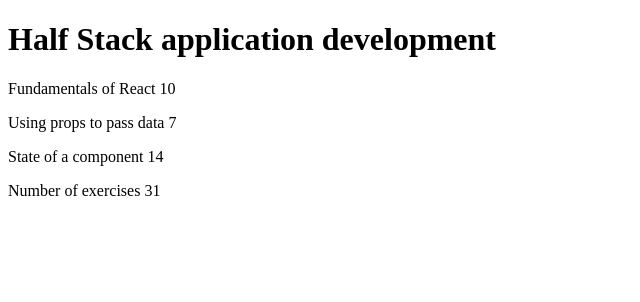
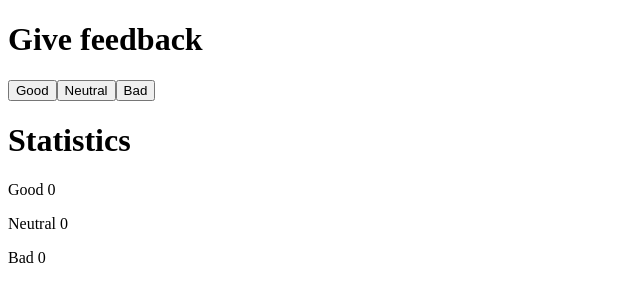
Before and after one commit to FremyCode/FullStackOpen2022, a React (Create React App) app: page / in a window 1280 px wide. Shown: the top 302 px of the page, without its empty margins (0-640 px from the left). Built offline with nearby package versions, Linux system fonts and the light colour scheme.

Commit message:
Fullstack osa 1
Unicafe step 1

```diff
--- a/src/App.js
+++ b/src/App.js
@@ -1,68 +1,28 @@
-import React from "react"
+import { useState } from 'react'
 
 const App = () => {
-  const course = {
-    name: "Half Stack application development",
-    parts: [
-      {
-        name: "Fundamentals of React",
-        exercises: 10,
-      },
-      {
-        name: "Using props to pass data",
-        exercises: 7,
-      },
-      {
-        name: "State of a component",
-        exercises: 14,
-      },
-    ],
-  }
+  // tallenna napit omaan tilaansa
+  const [good, setGood] = useState(0)
+  const [neutral, setNeutral] = useState(0)
+  const [bad, setBad] = useState(0)
 
-  const Header = (props) => {
-    return (
-      <div>
-        <h1>{props.course}</h1>
-      </div>
-    )
-  }
-
-  const Part = (props) => {
-    return (
-      <p>
-        {props.parts.name} {props.parts.exercises}
-      </p>
-    )
-  }
-
-  const Content = () => {
-    return (
-      <div>
-        <Part parts={course.parts[0]} exercises={course.parts[0].exercises} />
-        <Part parts={course.parts[1]} exercises={course.parts[1].exercises} />
-        <Part parts={course.parts[2]} exercises={course.parts[2].exercises} />
-      </div>
-    )
-  }
-
-  const Total = () => {
-    return (
-      <div>
-        <p>
-          Number of exercises{" "}
-          {course.parts[0].exercises +
-            course.parts[1].exercises +
-            course.parts[2].exercises}
-        </p>
-      </div>
-    )
-  }
 
   return (
     <div>
-      <Header course={course.name} />
-      <Content parts={course.parts} />
-      <Total parts={course.parts} />
+      <h1>Give feedback</h1>
+      <div>
+        <button onClick={() => setGood(good + 1)}>Good</button>
+        <button onClick={() => setNeutral(neutral + 1)}>Neutral</button>
+        <button onClick={() => setBad(bad + 1)}>Bad</button>
+      </div>
+      <div>
+        <div>
+          <h1>Statistics</h1>
+          <p>Good {good}</p>
+          <p>Neutral {neutral}</p>
+          <p>Bad {bad}</p>
+        </div>
+      </div>
     </div>
   )
 }
--- a/src/index.js
+++ b/src/index.js
@@ -1,6 +1,5 @@
-import React from 'react'
 import ReactDOM from 'react-dom/client'
-
 import App from './App'
 
+
 ReactDOM.createRoot(document.getElementById('root')).render(<App />)
```
